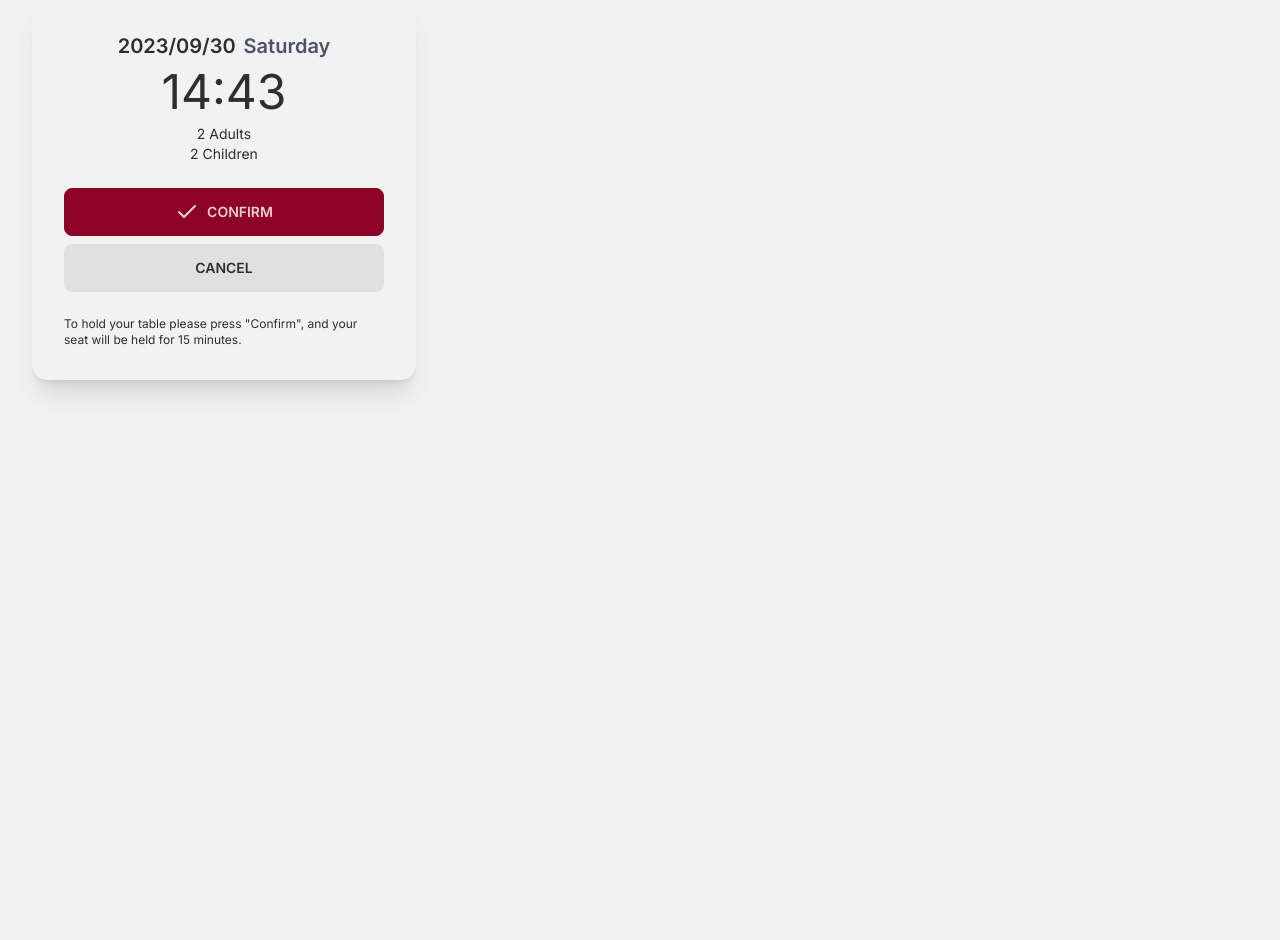
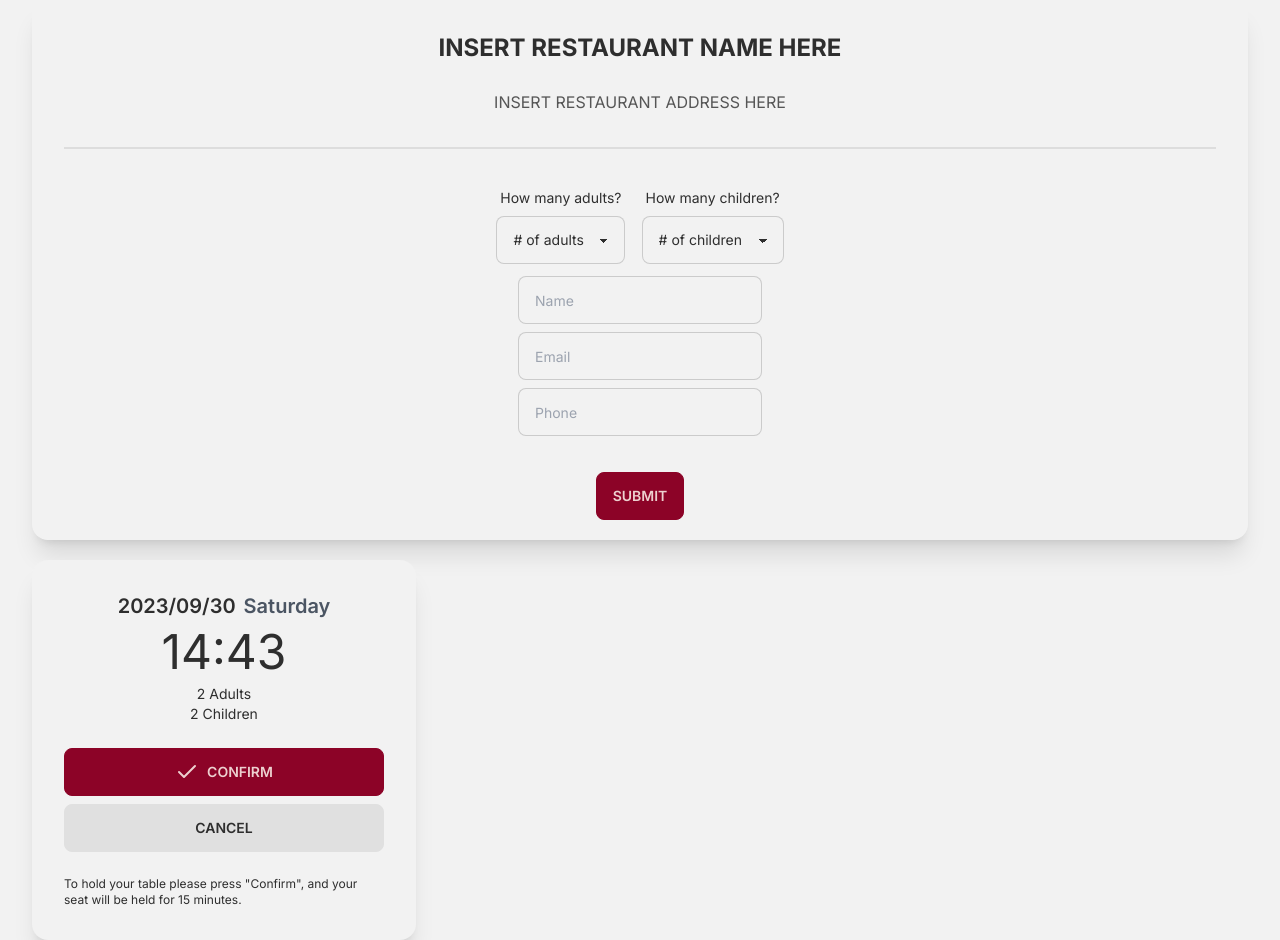
Before and after one commit to donmacdon/queuetie, a Next.js app: page /restaurant/1/reservation in a window 1280 px wide. Before the commit the page ends 800 px from the top, so only its background shows below. Built offline with nearby package versions, Linux system fonts and the light colour scheme.

Commit message:
form added

```diff
--- a/package.json
+++ b/package.json
@@ -11,6 +11,7 @@
   "dependencies": {
     "@prisma/client": "^5.3.1",
     "@radix-ui/react-slot": "^1.0.2",
+    "axios": "^1.5.1",
     "class-variance-authority": "^0.7.0",
     "clsx": "^2.0.0",
     "date-fns": "^2.30.0",
@@ -22,6 +23,7 @@
     "tailwindcss-animate": "^1.0.7"
   },
   "devDependencies": {
+    "@tailwindcss/typography": "^0.5.10",
     "@types/node": "^20.8.0",
     "@types/react": "latest",
     "@types/react-dom": "latest",
--- a/src/app/components/ui/confirmation.tsx
+++ b/src/app/components/ui/confirmation.tsx
@@ -23,7 +23,7 @@ export const Confirmation = () => {
 
   return (
     <>
-      <div className="container mx-auto max-w-auto">
+      <div className="container mx-auto">
         <div className="card w-96 bg-base-100 shadow-xl">
           <div className="card-body">
             <h2 className="card-title flex flex-1 items-center justify-center">
--- /dev/null
+++ b/src/app/components/ui/form.tsx
@@ -0,0 +1,85 @@
+export const Form = () => {
+  return (
+    <>
+      <div className="container mx-auto pb-5 md:max-l:flex">
+        <div className="card shadow-xl">
+          <div className="card-body">
+            <article className="prose max-w-none">
+              <h2 className=" text-center">INSERT RESTAURANT NAME HERE</h2>
+              <h5 className="text-center">INSERT RESTAURANT ADDRESS HERE</h5>
+            </article>
+
+            <div className="divider"></div>
+            <div className="mx-auto">
+              <div className="flex w-full">
+                <div className="grid h-auto card place-items-center">
+                  <label className="label">
+                    <span className="label-text">How many adults?</span>
+                  </label>
+                  <select className="select select-bordered">
+                    <option disabled selected>
+                      # of adults
+                    </option>
+                    <option>1</option>
+                    <option>2</option>
+                    <option>3</option>
+                    <option>4</option>
+                    <option>5</option>
+                    <option>6</option>
+                    <option>7</option>
+                    <option>8</option>
+                  </select>
+                </div>
+                <div className="divider"> </div>
+                <div className="grid h-auto card place-items-center">
+                  <label className="label">
+                    <span className="label-text">How many children?</span>
+                  </label>
+                  <select className="select select-bordered">
+                    <option disabled selected>
+                      # of children
+                    </option>
+                    <option>1</option>
+                    <option>2</option>
+                    <option>3</option>
+                    <option>4</option>
+                    <option>5</option>
+                    <option>6</option>
+                  </select>
+                </div>
+              </div>
+            </div>
+
+            <div className="mx-auto">
+              <div className="form-control py-1">
+                <input
+                  type="text"
+                  placeholder="Name"
+                  className="input input-bordered input-md w-full max-w-xs"
+                />
+              </div>
+              <div className="form-control py-1">
+                <input
+                  type="email"
+                  placeholder="Email"
+                  className="input input-bordered input-md w-full max-w-xs"
+                />
+              </div>
+              <div className="form-control py-1">
+                <input
+                  type="number"
+                  placeholder="Phone"
+                  className="input input-bordered input-md w-full max-w-xs"
+                />
+              </div>
+            </div>
+          </div>
+
+          <div className="card-actions justify-end mx-auto pb-5">
+            <button className="btn btn-primary">SUBMIT</button>
+          </div>
+        </div>
+      </div>
+    </>
+  );
+};
--- a/src/app/restaurant/[restaurantId]/reservation/page.tsx
+++ b/src/app/restaurant/[restaurantId]/reservation/page.tsx
@@ -1,8 +1,10 @@
 import { Confirmation } from "@/app/components/ui/confirmation";
+import { Form } from "@/app/components/ui/form";
 
 const ReservationPage = () => {
   return (
     <>
+      <Form />
       <Confirmation />
     </>
    );
--- a/tailwind.config.js
+++ b/tailwind.config.js
@@ -73,9 +73,11 @@ module.exports = {
     },
   },
   daisyui: {
-    themes: [
-      "autumn",
-    ]
+    themes: ['autumn'],
   },
-  plugins: [require('daisyui'), require('tailwindcss-animate')],
+  plugins: [
+    require('tailwindcss-animate'),
+    require('@tailwindcss/typography'),
+    require('daisyui'),
+  ],
 };
```
Also changed, not shown: 1 other file (tests, documents, lock files or other folders).
